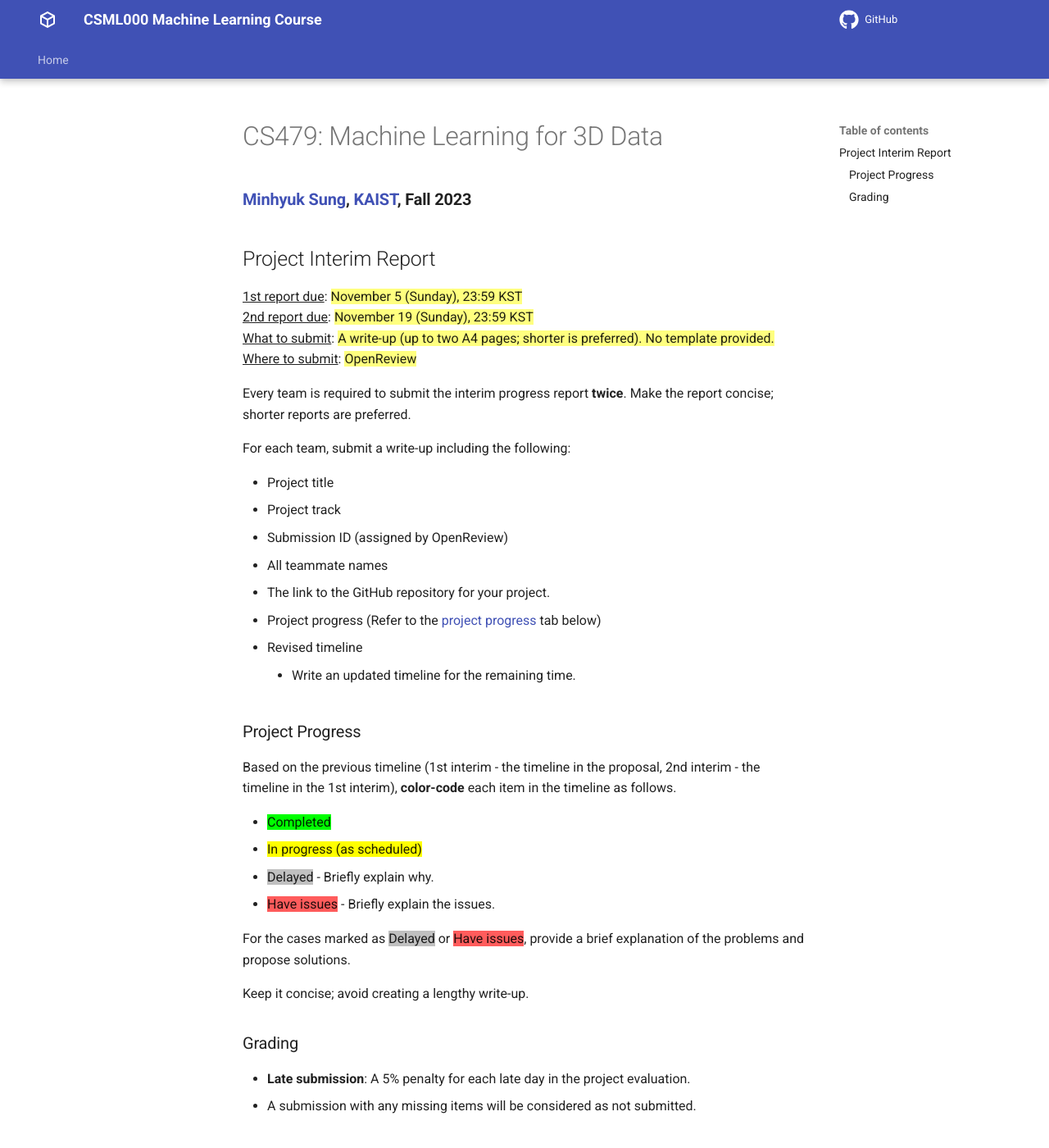
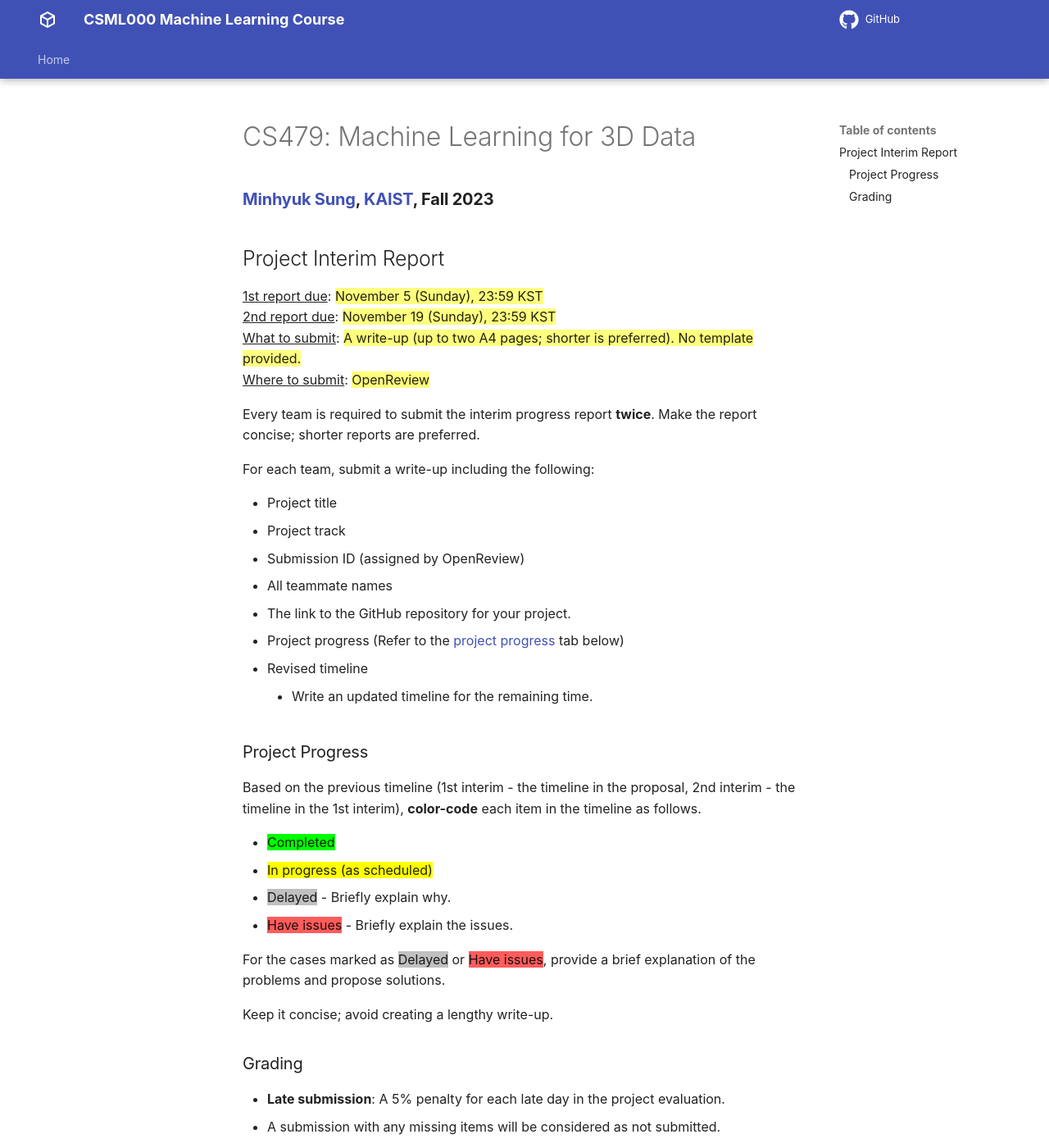
Before and after one commit to nthaihoc/iast-csml000, an MkDocs documentation site: the page built from docs/project-interim-report.md, in a window 1280 px wide and 1400 px high. Shown: the whole window at 82% size. Built offline with MkDocs 1.6.1 and Material for MkDocs 9.7.7, drawn with Linux system fonts in a browser that asks for light colours; comment, search, counter and statistics services are not loaded.

Commit message:
update course

```diff
--- a/mkdocs.yml
+++ b/mkdocs.yml
@@ -1,8 +1,7 @@
 site_name: CSML000 Machine Learning Course
 
 theme:
-  font:
-    text: Roboto
+  font: false
   name: material
   icon:
     logo: material/cube-outline
```
